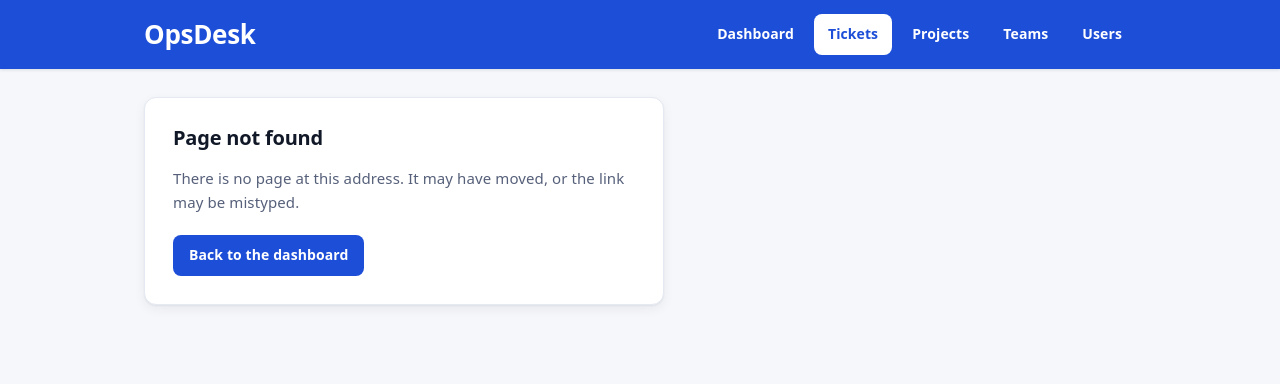
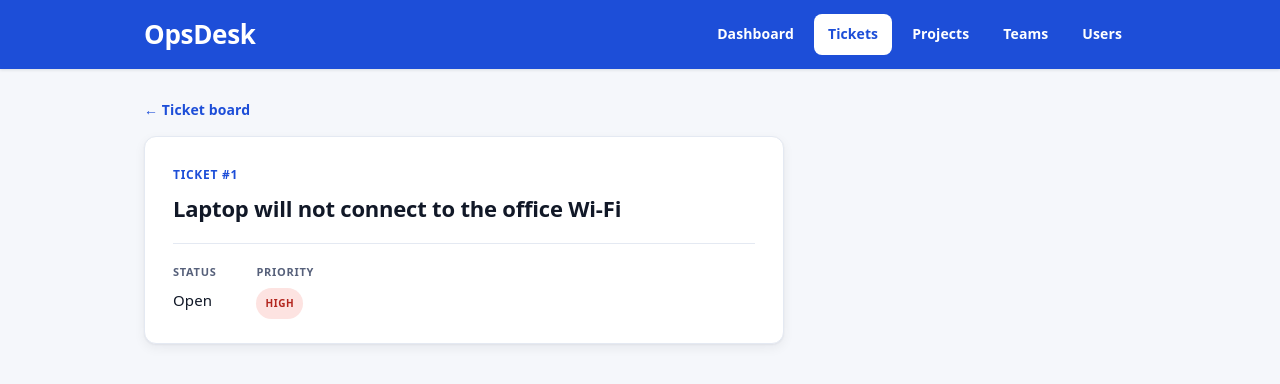
Before and after one commit to Jesutofunmiabby/opsdesk-frontend, a React (Vite) app: page /tickets/1 in a window 1280 px wide. Before the commit this address had no page. Shown: the top 384 px of the page. Built offline with nearby package versions, Linux system fonts and the light colour scheme.

Commit message:
Add a ticket detail page at /tickets/:id

```diff
--- a/src/App.jsx
+++ b/src/App.jsx
@@ -3,6 +3,7 @@ import TicketsProvider from './context/TicketsProvider'
 import Layout from './layouts/Layout'
 import DashboardPage from './pages/DashboardPage'
 import TicketsPage from './pages/TicketsPage'
+import TicketDetailPage from './pages/TicketDetailPage'
 import ProjectsPage from './pages/ProjectsPage'
 import TeamsPage from './pages/TeamsPage'
 import UsersPage from './pages/UsersPage'
@@ -19,6 +20,7 @@ function App() {
           <Route index element={<Navigate to="/dashboard" replace />} />
           <Route path="dashboard" element={<DashboardPage />} />
           <Route path="tickets" element={<TicketsPage />} />
+          <Route path="tickets/:id" element={<TicketDetailPage />} />
           <Route path="projects" element={<ProjectsPage />} />
           <Route path="teams" element={<TeamsPage />} />
           <Route path="users" element={<UsersPage />} />
--- /dev/null
+++ b/src/pages/TicketDetailPage.css
@@ -0,0 +1,86 @@
+.ticket-detail-page__back {
+  display: inline-block;
+  margin-bottom: 14px;
+  font-size: 14px;
+  font-weight: 600;
+  color: var(--blue);
+  text-decoration: none;
+}
+
+.ticket-detail-page__back:hover {
+  color: var(--blue-hover);
+  text-decoration: underline;
+}
+
+.ticket-detail-page__panel {
+  max-width: 640px;
+  padding: 24px 28px;
+  background: var(--surface);
+  border: 1px solid var(--border);
+  border-radius: var(--radius);
+  box-shadow: var(--shadow-card);
+}
+
+.ticket-detail-page__id {
+  font-size: 12px;
+  font-weight: 700;
+  text-transform: uppercase;
+  letter-spacing: 0.7px;
+  color: var(--blue);
+}
+
+.ticket-detail-page__title {
+  margin: 6px 0 20px;
+  font-size: 22px;
+  line-height: 130%;
+}
+
+.ticket-detail-page__details {
+  display: flex;
+  flex-wrap: wrap;
+  gap: 12px 40px;
+  margin: 0;
+  padding-top: 16px;
+  border-top: 1px solid var(--border);
+}
+
+.ticket-detail-page__details dt {
+  margin-bottom: 4px;
+  font-size: 11px;
+  font-weight: 600;
+  text-transform: uppercase;
+  letter-spacing: 0.7px;
+}
+
+.ticket-detail-page__details dd {
+  margin: 0;
+  font-size: 15px;
+  color: var(--text-strong);
+}
+
+.ticket-detail-page__text {
+  margin-bottom: 20px;
+  font-size: 15px;
+}
+
+.ticket-detail-page__button {
+  display: inline-block;
+  padding: 8px 16px;
+  font-size: 14px;
+  font-weight: 600;
+  color: var(--text-on-blue);
+  text-decoration: none;
+  background: var(--blue);
+  border-radius: var(--radius-sm);
+  transition: background 140ms ease;
+}
+
+.ticket-detail-page__button:hover {
+  background: var(--blue-hover);
+}
+
+.ticket-detail-page__back:focus-visible,
+.ticket-detail-page__button:focus-visible {
+  outline: 2px solid var(--blue);
+  outline-offset: 2px;
+}
--- /dev/null
+++ b/src/pages/TicketDetailPage.jsx
@@ -0,0 +1,54 @@
+import { Link, useParams } from 'react-router-dom'
+import { STATUS_LABELS } from '../data/ticketStatuses'
+import { useTickets } from '../hooks/useTickets'
+import PriorityBadge from '../components/PriorityBadge'
+import './TicketDetailPage.css'
+
+// One ticket, chosen by the :id part of the URL (/tickets/4 shows ticket 4).
+function TicketDetailPage() {
+  // URL parameters are always strings; ticket ids are numbers.
+  const { id } = useParams()
+  const { tickets } = useTickets()
+  const ticket = tickets.find((item) => item.id === Number(id))
+
+  if (!ticket) {
+    return (
+      <section className="ticket-detail-page__panel">
+        <h2 className="page-title">Ticket not found</h2>
+        <p className="ticket-detail-page__text">
+          There is no ticket with the id “{id}”.
+        </p>
+        <Link to="/tickets" className="ticket-detail-page__button">
+          Back to the ticket board
+        </Link>
+      </section>
+    )
+  }
+
+  return (
+    <section>
+      <Link to="/tickets" className="ticket-detail-page__back">
+        ← Ticket board
+      </Link>
+
+      <article className="ticket-detail-page__panel">
+        <span className="ticket-detail-page__id">Ticket #{ticket.id}</span>
+        <h2 className="ticket-detail-page__title">{ticket.title}</h2>
+        <dl className="ticket-detail-page__details">
+          <div>
+            <dt>Status</dt>
+            <dd>{STATUS_LABELS[ticket.status]}</dd>
+          </div>
+          <div>
+            <dt>Priority</dt>
+            <dd>
+              <PriorityBadge priority={ticket.priority} />
+            </dd>
+          </div>
+        </dl>
+      </article>
+    </section>
+  )
+}
+
+export default TicketDetailPage
```
